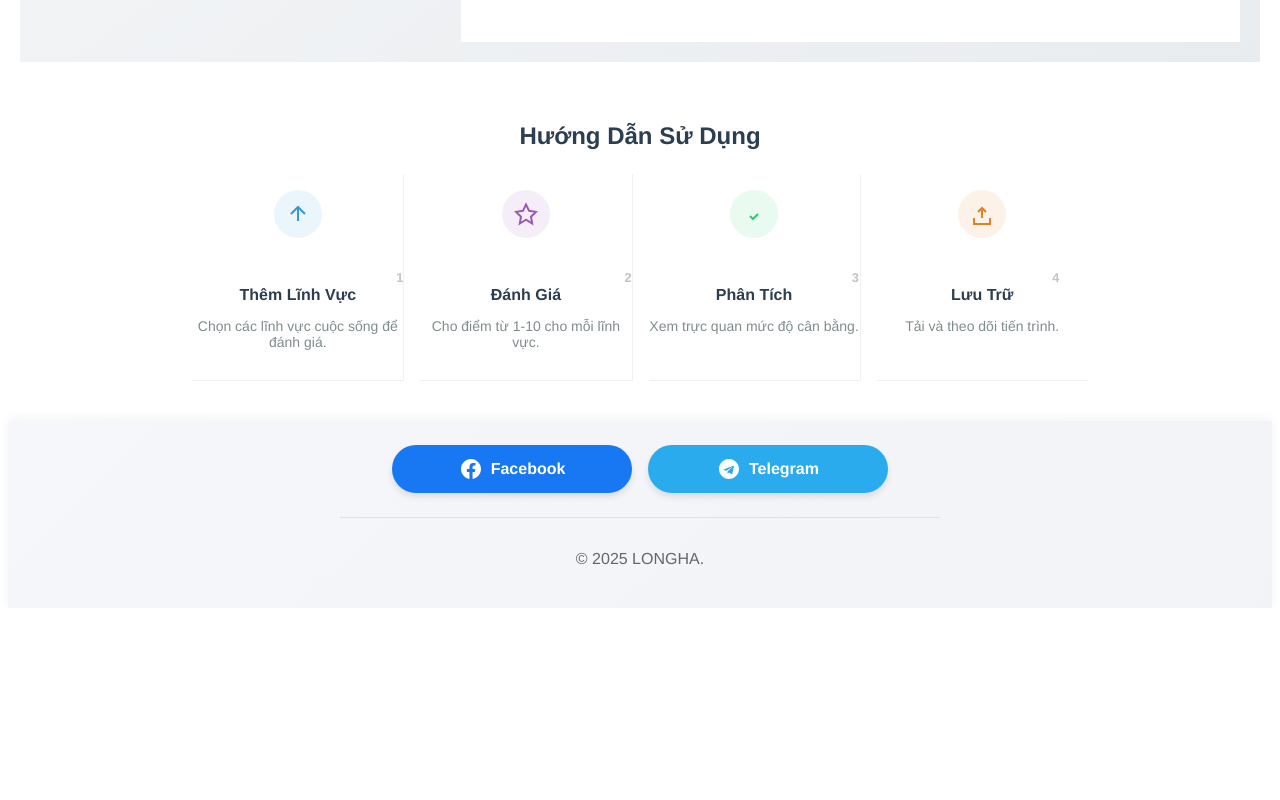
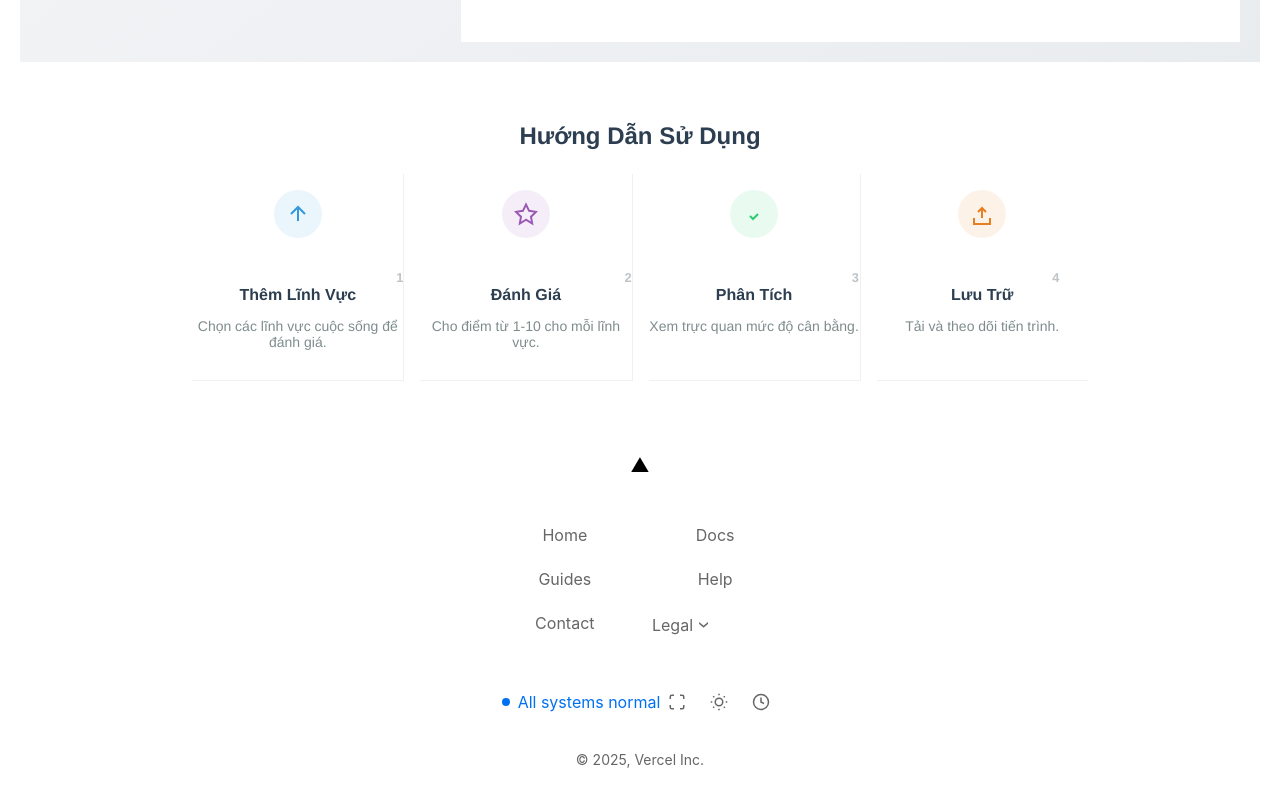
Before and after one commit to longhangoc/vue, a Vue app: page / in a window 1280 px wide. Shown: the part 942-1742 px from the top of the page. Before the commit the page ends 1550 px from the top, so only its background shows below. Built offline with nearby package versions, Linux system fonts and the light colour scheme.

Commit message:
Update Footer.vue

```diff
--- a/src/components/Footer.vue
+++ b/src/components/Footer.vue
@@ -1,122 +1,206 @@
+<!-- Footer.vue -->
 <template>
-  <footer class="modern-footer">
-    <div class="footer-content">
-      <div class="contact-buttons">
-        <a href="https://www.facebook.com/share/1KTNPuLy7V/" class="contact-button facebook">
-          <svg xmlns="http://www.w3.org/2000/svg" width="24" height="24" viewBox="0 0 24 24" fill="currentColor">
-            <path d="M12 2C6.477 2 2 6.477 2 12c0 4.991 3.657 9.128 8.438 9.879V14.89h-2.54V12h2.54V9.797c0-2.506 1.492-3.89 3.777-3.89 1.094 0 2.238.195 2.238.195v2.46h-1.26c-1.243 0-1.63.771-1.63 1.562V12h2.773l-.443 2.89h-2.33v6.989C18.343 21.129 22 16.99 22 12c0-5.523-4.477-10-10-10z"/>
+  <footer class="footer">
+    <!-- Logo -->
+    <div class="logo">▲</div>
+
+    <!-- Main Navigation Grid -->
+    <div class="nav-grid">
+      <div class="nav-item">
+        <a href="/" class="nav-link">Home</a>
+      </div>
+      <div class="nav-item">
+        <a href="/docs" class="nav-link">Docs</a>
+      </div>
+      <div class="nav-item">
+        <a href="/guides" class="nav-link">Guides</a>
+      </div>
+      <div class="nav-item">
+        <a href="/help" class="nav-link">Help</a>
+      </div>
+      <div class="nav-item">
+        <a href="/contact" class="nav-link">Contact</a>
+      </div>
+      <div class="nav-item">
+        <div class="dropdown">
+          <button class="dropdown-button">
+            Legal
+            <span class="dropdown-arrow">›</span>
+          </button>
+        </div>
+      </div>
+    </div>
+
+    <!-- Status Bar -->
+    <div class="status-bar">
+      <div class="status">
+        <span class="status-dot"></span>
+        <span class="status-text">All systems normal</span>
+      </div>
+
+      <div class="tools">
+        <button class="tool-button" title="Copy">
+          <svg viewBox="0 0 24 24" width="18" height="18" stroke="currentColor" stroke-width="2" fill="none">
+            <path d="M8 3H5a2 2 0 0 0-2 2v3m18 0V5a2 2 0 0 0-2-2h-3m0 18h3a2 2 0 0 0 2-2v-3M3 16v3a2 2 0 0 0 2 2h3"/>
           </svg>
-          <span>Facebook</span>
-        </a>
-        <a href="https://t.me/longha102" class="contact-button telegram">
-          <svg xmlns="http://www.w3.org/2000/svg" width="24" height="24" viewBox="0 0 24 24" fill="currentColor">
-            <path d="M12 2C6.477 2 2 6.477 2 12s4.477 10 10 10 10-4.477 10-10S17.523 2 12 2zm4.888 7.405l-1.566 7.338c-.116.511-.406.636-.822.395l-2.369-1.749-1.137 1.099c-.125.125-.23.23-.472.23l.168-2.395 4.361-3.941c.189-.168-.042-.263-.285-.094l-5.389 3.39-2.321-.724c-.504-.159-.513-.504.106-.743l9.054-3.49c.424-.153.798.105.659.739z"/>
+        </button>
+        <button class="tool-button" title="Theme">
+          <svg viewBox="0 0 24 24" width="18" height="18" stroke="currentColor" stroke-width="2" fill="none">
+            <circle cx="12" cy="12" r="5"/>
+            <path d="M12 1v2m0 18v2M4.22 4.22l1.42 1.42m12.72 12.72l1.42 1.42M1 12h2m18 0h2M4.22 19.78l1.42-1.42M18.36 5.64l1.42-1.42"/>
           </svg>
-          <span>Telegram</span>
-        </a>
+        </button>
+        <button class="tool-button" title="Time">
+          <svg viewBox="0 0 24 24" width="18" height="18" stroke="currentColor" stroke-width="2" fill="none">
+            <circle cx="12" cy="12" r="10"/>
+            <path d="M12 6v6l4 2"/>
+          </svg>
+        </button>
       </div>
-      <div class="footer-bottom">
-        <p>© {{ currentYear }} LONGHA.</p>
-      </div>
+    </div>
+
+    <!-- Copyright -->
+    <div class="copyright">
+      © {{ currentYear }}, Vercel Inc.
     </div>
   </footer>
 </template>
 
 <script>
 export default {
-  name: 'ImprovedFooter',
-  data() {
-    return {
-      currentYear: new Date().getFullYear()
+  name: 'PhanDitFooter',
+  computed: {
+    currentYear() {
+      return new Date().getFullYear()
     }
   }
 }
 </script>
 
 <style scoped>
-.modern-footer {
-  background: linear-gradient(135deg, #f5f7fa 0%, #f2f3f7 100%);
-  padding: 1.5rem;
-  text-align: center;
-  box-shadow: 0 -2px 10px rgba(0,0,0,0.05);
+.footer {
+  padding: 2rem;
+  font-family: -apple-system, BlinkMacSystemFont, "Segoe UI", Roboto, Oxygen, Ubuntu, Cantarell, "Fira Sans", "Droid Sans", "Helvetica Neue", sans-serif;
+  max-width: 1200px;
+  margin: 0 auto;
 }
 
-.footer-content {
-  max-width: 600px;
-  margin: 0 auto;
-  display: flex;
-  flex-direction: column;
-  align-items: center;
+.logo {
+  font-size: 1.2rem;
+  margin-bottom: 3rem;
+  color: #000;
 }
 
-.contact-buttons {
-  display: flex;
-  justify-content: center;
-  gap: 1rem;
-  margin-bottom: 1.5rem;
-  width: 100%;
+.nav-grid {
+  display: grid;
+  grid-template-columns: repeat(2, 1fr);
+  gap: 1.5rem;
+  margin-bottom: 3rem;
+  max-width: 400px;
 }
 
-.contact-button {
+.nav-link {
+  color: #666;
+  text-decoration: none;
+  font-size: 1rem;
+  font-weight: 400;
+  transition: color 0.2s;
+}
+
+.nav-link:hover {
+  color: #000;
+}
+
+.dropdown-button {
+  color: #666;
+  background: none;
+  border: none;
+  padding: 0;
+  font: inherit;
+  font-size: 1rem;
+  cursor: pointer;
+  display: flex;
+  align-items: center;
+  gap: 0.5rem;
+}
+
+.dropdown-button:hover {
+  color: #000;
+}
+
+.dropdown-arrow {
+  font-size: 1.2rem;
+  transform: rotate(90deg);
+  display: inline-block;
+}
+
+.status-bar {
+  display: flex;
+  justify-content: space-between;
+  align-items: center;
+  margin: 2rem 0;
+}
+
+.status {
+  display: flex;
+  align-items: center;
+  gap: 0.5rem;
+}
+
+.status-dot {
+  width: 8px;
+  height: 8px;
+  background-color: #0070f3;
+  border-radius: 50%;
+}
+
+.status-text {
+  color: #0070f3;
+  font-size: 1rem;
+}
+
+.tools {
+  display: flex;
+  gap: 0.5rem;
+}
+
+.tool-button {
+  background: none;
+  border: none;
+  padding: 0.5rem;
+  cursor: pointer;
+  border-radius: 0.5rem;
+  color: #666;
   display: flex;
   align-items: center;
   justify-content: center;
-  gap: 0.5rem;
-  padding: 12px 20px;
-  border-radius: 25px;
-  text-decoration: none;
-  font-weight: 600;
-  transition: all 0.3s ease;
-  box-shadow: 0 4px 6px rgba(0,0,0,0.1);
-  flex-grow: 1;
-  max-width: 200px;
 }
 
-.contact-button svg {
-  transition: transform 0.3s ease;
+.tool-button:hover {
+  background-color: #f5f5f5;
+  color: #000;
 }
 
-.contact-button:hover {
-  transform: translateY(-3px);
-  box-shadow: 0 6px 8px rgba(0,0,0,0.15);
+.copyright {
+  color: #666;
+  font-size: 0.875rem;
+  margin-top: 2rem;
 }
 
-.contact-button:hover svg {
-  transform: scale(1.1);
-}
+@media (max-width: 640px) {
+  .nav-grid {
+    grid-template-columns: 1fr;
+  }
 
-.facebook {
-  background-color: #1877F2;
-  color: white;
-}
-
-.telegram {
-  background-color: #2AABEE;
-  color: white;
-}
-
-.footer-bottom {
-  color: #666;
-  border-top: 1px solid #e0e0e0;
-  padding-top: 1rem;
-  text-align: center;
-  width: 100%;
-}
-
-@media (max-width: 480px) {
-  .contact-buttons {
+  .status-bar {
     flex-direction: column;
-    align-items: stretch;
+    align-items: flex-start;
     gap: 1rem;
   }
 
-  .contact-button {
-    padding: 12px 15px;
-    max-width: none;
-  }
-
-  .modern-footer {
-    padding: 1rem;
+  .tools {
+    width: 100%;
+    justify-content: flex-end;
   }
 }
 </style>
```
